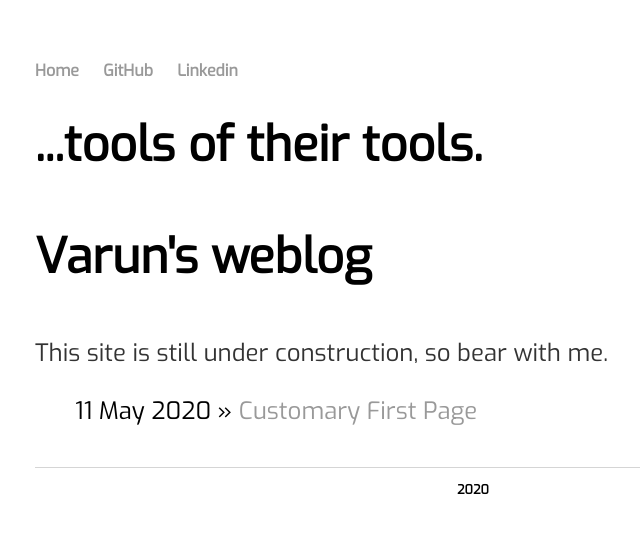
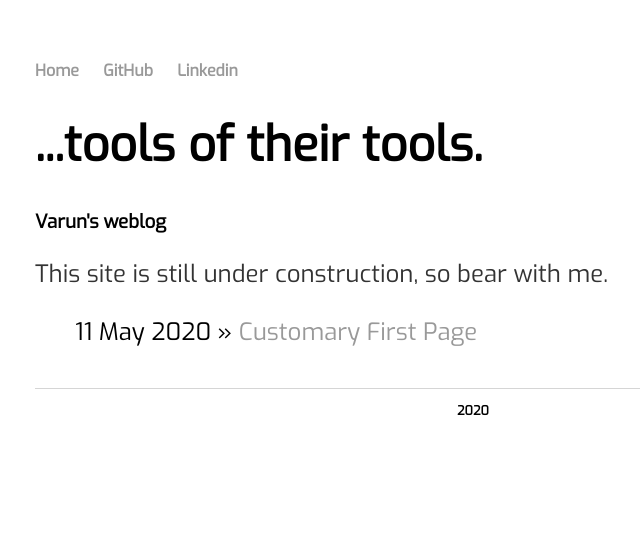
Before and after one commit to varun-venkatesh/varun-venkatesh.github.io, a Jekyll site: the page built from index.html, in a window 1280 px wide. Shown: the top 533 px of the page, without its empty margins (157-797 px from the left). Built offline with Jekyll 4.4.1, drawn with Linux system fonts in a browser that asks for light colours.

Commit message:
Update main.css

```diff
--- a/css/main.css
+++ b/css/main.css
@@ -22,7 +22,7 @@ a {
 a:hover {
     text-decoration: underline;
 }
-h1, h3 {
+h1 {
     font-family: 'Exo';
     font-size: 3em;
 }
```
